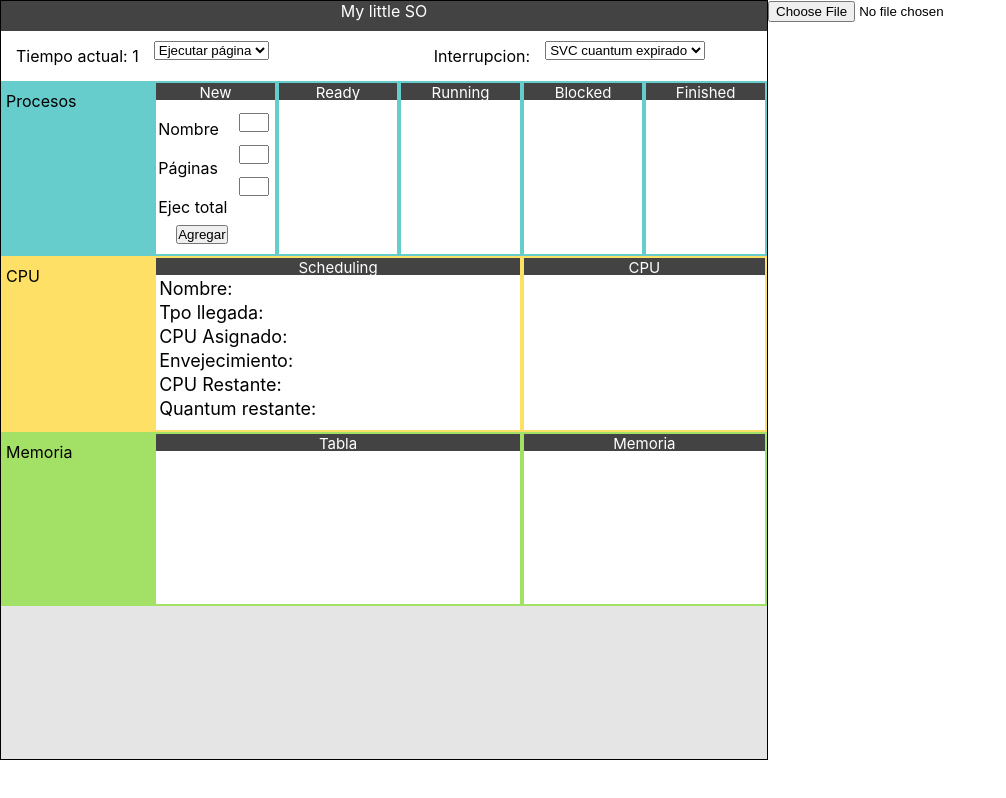
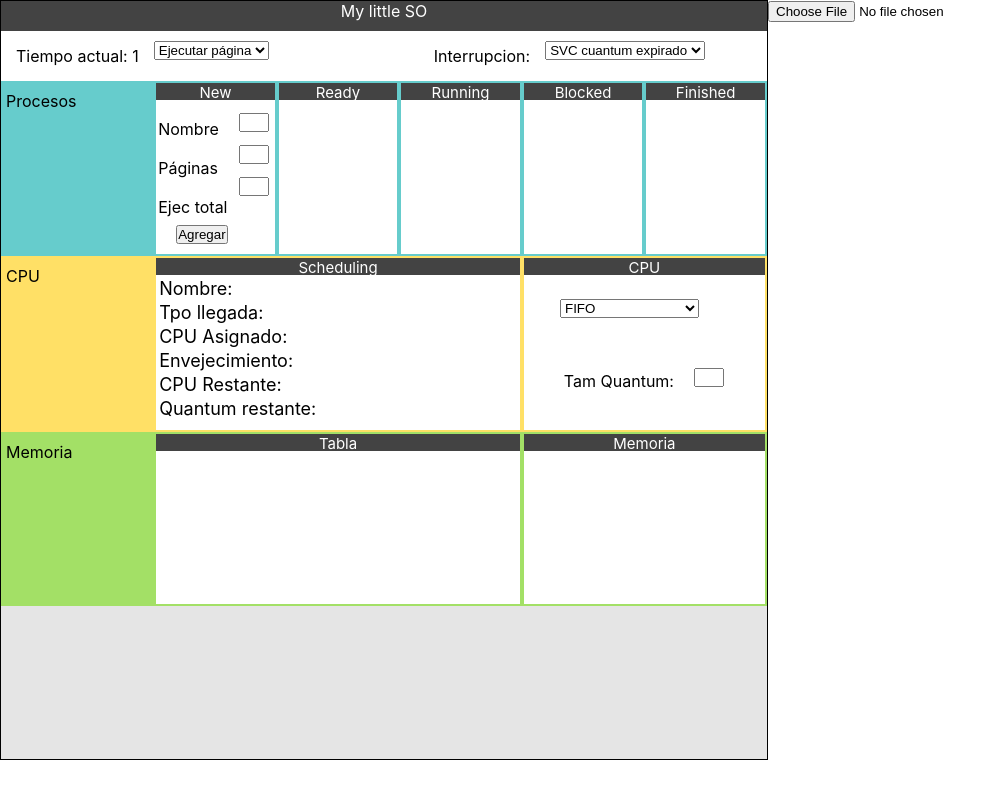
Before and after one commit to Aragon-Diego/kernel, a React (Create React App) app: page / in a window 1280 px wide. Shown: the whole page, without its empty margins (0-1006 px from the left). Built offline with nearby package versions, Linux system fonts and the light colour scheme.

Commit message:
se agregó el bloque de CPU

```diff
--- a/src/containers/CPU/Cpu.js
+++ b/src/containers/CPU/Cpu.js
@@ -2,14 +2,28 @@ import React from 'react';
 import './Cpu.css';
 import Bloque from './bloque/Bloque';
 const Cpu = (props) =>{
-    let procesoEnRunning=[<p className="relleno">Nombre: {props.proceso.nombre}</p>,
+    let procesoEnRunning=[
+    <p className="relleno">Nombre: {props.proceso.nombre}</p>,
     <p className="relleno">Tpo llegada: {props.proceso.tpo}</p>,
     <p className="relleno">CPU Asignado: {props.proceso.asignado}</p>,
     <p className="relleno">Envejecimiento: {props.proceso.envejecimineto}</p>,
     <p className="relleno">CPU Restante: {props.proceso.restane}</p>,
     <p className="relleno">Quantum restante: {props.proceso.quantum}</p>
     ];
-    let CPU="";
+    let CPU=[
+        <div className="parte1">
+            <select >
+                <option value="FIFO">FIFO</option>
+                <option value="RR">Round Robin</option>
+                <option value="SRT">SRT (apropiativo)</option>
+                <option value="HRRN">HRRN (apropiativo)</option>
+            </select>
+        </div>,
+        <div className="parte2">
+            <p>Tam Quantum:</p>
+            <input></input>
+        </div>
+    ];
     return(
         <div className="divCpu">
             <div className="titulo">
--- a/src/containers/CPU/bloque/Bloque.css
+++ b/src/containers/CPU/bloque/Bloque.css
@@ -26,3 +26,29 @@
     padding-top:3px;
     padding-left:3px;
 }
+.CPU input {
+    width: 30px;
+    float: left;
+}
+.CPU .parte1{
+    width: 100%;
+    height:60%;
+}
+.CPU .parte2 {
+    width: 100%;
+    height: 40%;
+}
+.parte1 select{
+    margin-left:15%;
+    margin-top:10%;
+}
+.parte2 p,.parte2 input{
+    float: left;
+}
+.parte2 p{
+    margin-top:3px;
+    margin-left:40px;
+}
+.parte2 input{
+    margin-left:20px;
+}
```
